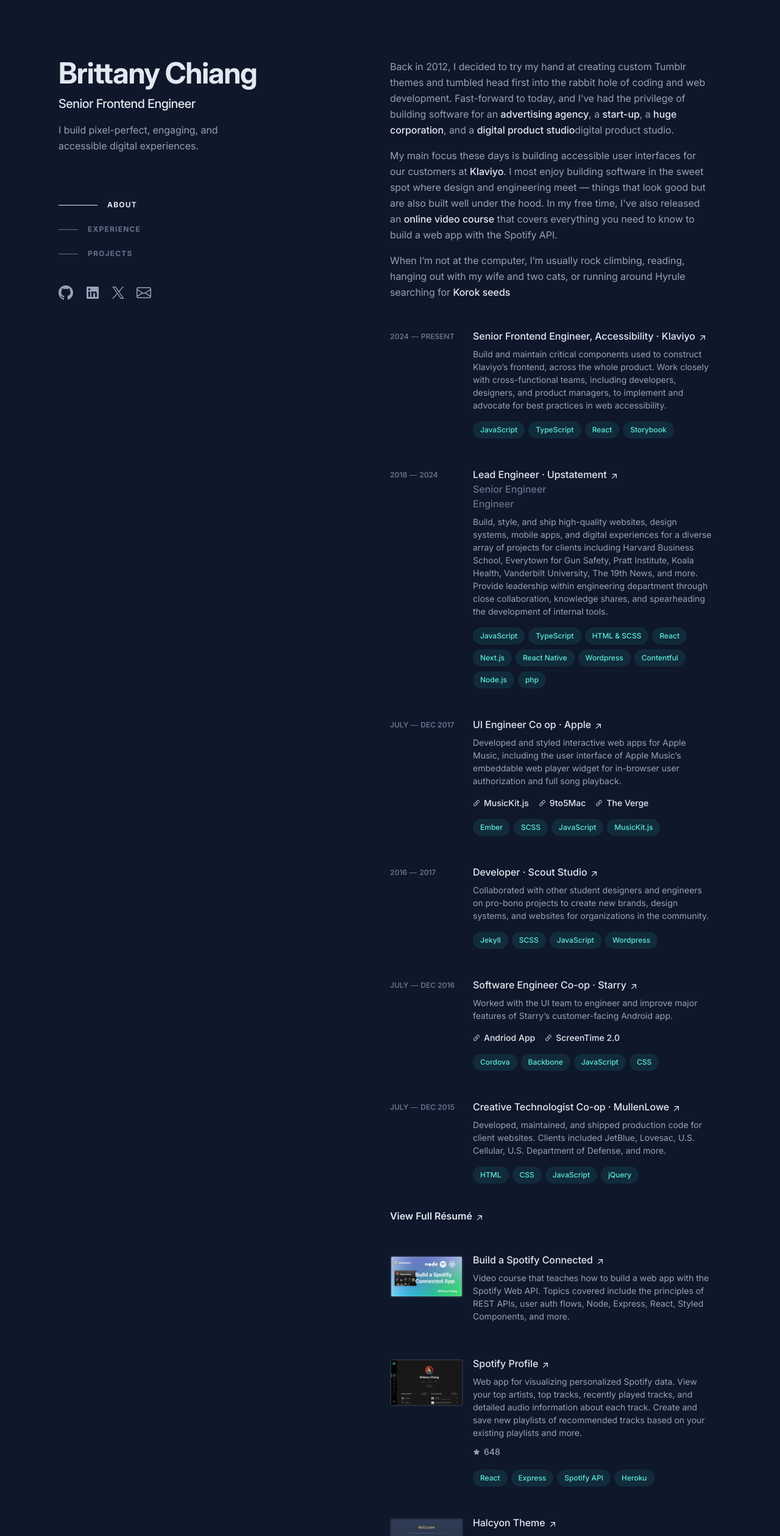
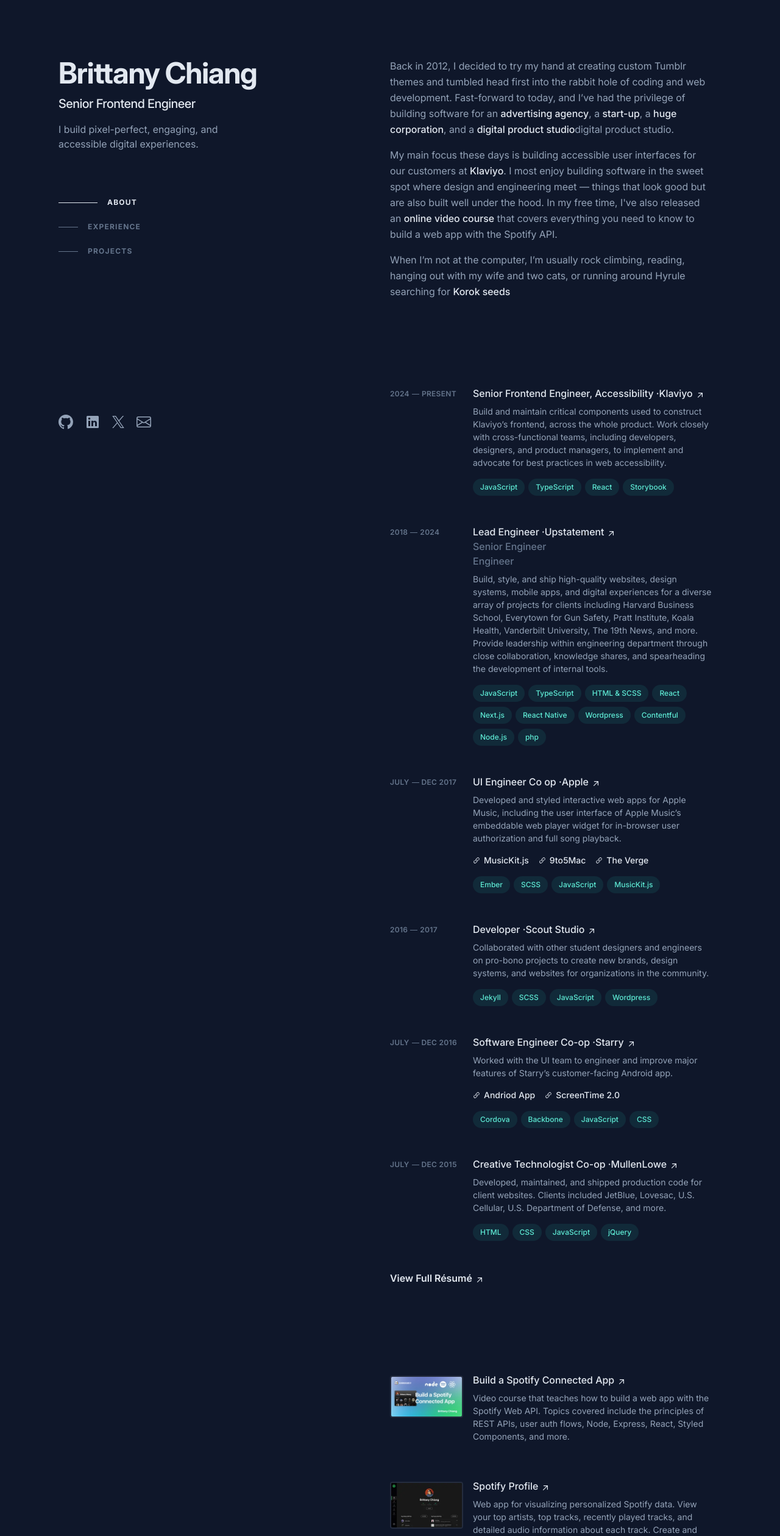
Before and after one commit to kfahad5607/personal-website, a Next.js app: page / in a window 1280 px wide. Shown: the top 2519 px of the page at 61% size. Built offline with nearby package versions, Linux system fonts and the light colour scheme.

Commit message:
Responsive design main page

```diff
--- a/app/page.tsx
+++ b/app/page.tsx
@@ -4,7 +4,7 @@
 import ExperienceSection from "@/components/ExperienceSection";
 import ProjectsSection from "@/components/ProjectsSection";
 
-const socialLinks = [
+const sections = [
   {
     label: "about",
     href: "#about",
@@ -21,34 +21,33 @@
 
 export default function Home() {
   return (
-    <div className="min-h-screen">
-      <div className="flex justify-center gap-4 text-slate-400 px-24">
-        <div className="w-full py-24">
-          <div className="mb-16">
-            <div className="text-5xl font-bold text-slate-200 tracking-tight">
+    <div className="min-h-screen max-w-screen-xl mx-auto px-6 py-12 font-sans md:px-12 md:py-20 lg:px-24 lg:py-0">
+      <div className="lg:flex lg:justify-between lg:gap-4 text-slate-400">
+        <header className="lg:flex lg:flex-col lg:justify-between lg:w-1/2 lg:max-h-screen lg:py-24 lg:sticky lg:top-0">
+          <div>
+            <div>
+              <h1 className="text-4xl font-bold text-slate-200 tracking-tight sm:text-5xl">
                 <a href="/">Brittany Chiang</a>
+              </h1>
+              <h2 className="text-lg font-medium text-slate-200 tracking-tight mt-3 sm:text-xl">
+                Senior Frontend Engineer
+              </h2>
+              <p className="mt-4 max-w-xs leading-normal">
+                I build pixel-perfect, engaging, and accessible digital experiences.
+              </p>
             </div>
-            <div className="text-xl font-medium text-slate-200 tracking-tight mt-3">
-              Senior Frontend Engineer
+            <nav className="mt-16 hidden lg:block" aria-label="In-page jump links">
+              <ul className="w-max">
+                {sections.map((section, sectionIdx) => <li key={section.href}>
+                  <a href={section.href} className={`group flex items-center gap-x-4 py-3 outline-none ${sectionIdx === 0 ? 'active' : ''}`}>
+                    <span className="transition-all h-px w-8 bg-slate-500 group-[.active]:w-16 group-[.active]:bg-slate-200 group-hover:w-16 group-hover:bg-slate-200 group-focus-visible:bg-slate-200 group-focus-visible:w-16"></span>
+                    <span className="transition-colors uppercase text-xs text-slate-500 font-bold tracking-widest group-[.active]:text-slate-200 group-hover:text-slate-200 group-focus-visible:text-slate-200">{section.label}</span>
+                  </a>
+                </li>)}
+              </ul>
+            </nav>
           </div>
-            <div className="mt-4 max-w-xs">
-              I build pixel-perfect, engaging, and accessible digital experiences.
-            </div>
-          </div>
-          <div>
-            <ul>
-              {
-                socialLinks.map((link, linkIdx) => <li key={link.href}>
-                  <a href={link.href} className={`group flex items-center gap-x-4 py-3 outline-none ${linkIdx === 0 ? 'active' : ''}`}>
-                    <span className="transition-all h-px w-8 bg-slate-500 group-[.active]:w-16 group-[.active]:bg-slate-200 group-hover:w-16 group-hover:bg-slate-200 group-focus-visible:bg-slate-200 group-focus-visible:w-16"></span>
-                    <span className="transition-colors uppercase text-xs text-slate-500 font-bold tracking-widest group-[.active]:text-slate-200 group-hover:text-slate-200 group-focus-visible:text-slate-200">{link.label}</span>
-                  </a>
-                </li>)
-              }
-            </ul>
-          </div>
-          <div className="mt-8">
-            <ul className="flex items-center gap-x-5" aria-label="Social Media">
+          <ul className="flex items-center gap-x-5 mt-8" aria-label="Social Media">
             <li>
               <a href="#" className="hover:text-slate-200 transition-colors" target="_blank" rel="noreferrer noopener" aria-label="GitHub (opens in a new tab)" title="Github" >
                 <div className="sr-only">Github</div>
@@ -67,7 +66,6 @@
                 <svg xmlns="http://www.w3.org/2000/svg" viewBox="0 0 1200 1227" fill="none" className="h-5 w-5" aria-hidden="true"><path d="M714.163 519.284L1160.89 0H1055.03L667.137 450.887L357.328 0H0L468.492 681.821L0 1226.37H105.866L515.491 750.218L842.672 1226.37H1200L714.137 519.284H714.163ZM569.165 687.828L521.697 619.934L144.011 79.6944H306.615L611.412 515.685L658.88 583.579L1055.08 1150.3H892.476L569.165 687.854V687.828Z" fill="currentColor"></path></svg>
               </a>
             </li>
-
             <li>
               <a href="#" className="hover:text-slate-200 transition-colors" target="_blank" rel="noreferrer noopener" aria-label="Twitter (opens in a new tab)" title="Twitter" >
                 <div className="sr-only">Twitter</div>
@@ -76,17 +74,15 @@
                 </svg>
               </a>
             </li>
-
           </ul>
-          </div>
-        </div>
-        <div className="w-full py-24">
-          <AboutSection />
-          <ExperienceSection className='mt-10' />
-          <ProjectsSection className="mt-10" />
-          <BlogsSections className="mt-10 mb-20" />
+        </header>
+        <main id="content" className="pt-24 lg:w-1/2 lg:py-24">
+          <AboutSection className="mb-16 scroll-mt-16 md:mb-24 lg:mb-36 lg:scroll-mt-24" />
+          <ExperienceSection className='mb-16 scroll-mt-16 md:mb-24 lg:mb-36 lg:scroll-mt-24' />
+          <ProjectsSection className="mb-16 scroll-mt-16 md:mb-24 lg:mb-36 lg:scroll-mt-24" />
+          <BlogsSections className="mb-16 scroll-mt-16 md:mb-24 lg:mb-36 lg:scroll-mt-24" />
           <AttributionSection />
-        </div>
+        </main>
         <div></div>
       </div>
     </div>
--- a/components/AboutSection.tsx
+++ b/components/AboutSection.tsx
@@ -1,9 +1,17 @@
 import React from 'react'
 import TextLink from './ui/TextLink'
 
-const AboutSection = () => {
+interface Props {
+    className?: string
+}
+
+const AboutSection = ({ className = '' }: Props) => {
     return (
-        <div id="about">
+        <section id="about" className={className} aria-label='About me'>
+            <div className='bg-slate-900/75 backdrop-blur px-6 py-5 -mx-6 mb-4 sticky top-0 md:-mx-12 md:px-12 lg:sr-only lg:relative lg:px-0 lg:py-0 lg:opacity-0'>
+                <h2 className="text-sm font-bold uppercase tracking-widest text-slate-200 lg:sr-only">About</h2>
+            </div>
+            <div>
                 <p className="mb-4">
                     Back in 2012, I decided to try my hand at creating custom Tumblr themes and tumbled head first into the rabbit hole of coding and web development. Fast-forward to today, and I’ve had the privilege of building software for an <TextLink href='https://us.mullenlowe.com/' label='advertising agency' ariaLabel='advertising agency (opens in a new tab)' className='text-slate-200' />, a <TextLink href='https://starry.com/' label='start-up' ariaLabel='start-up (opens in a new tab)' className='text-slate-200' />, a <TextLink href='https://www.apple.com/apple-music/' label='huge corporation' ariaLabel='huge corporation (opens in a new tab)' className='text-slate-200' />, and a <TextLink href='https://upstatement.com/' label='digital product studio' ariaLabel='digital product studio (opens in a new tab)' className='text-slate-200' />digital product studio.
                 </p>
@@ -13,6 +21,7 @@
             #' label='Korok seeds' ariaLabel='Korok seeds (opens in a new tab)' className='text-slate-200' />
                 </p>
             </div>
+        </section>
     )
 }
 
--- a/components/ExperienceSection.tsx
+++ b/components/ExperienceSection.tsx
@@ -106,13 +106,17 @@
 }
 
 const ExperienceSection = ({ className = '' }: Props) => {
-    return (<div id="experience" className={className} >
+    return (<section id="experience" className={className} >
+        <div className='bg-slate-900/75 backdrop-blur px-6 py-5 -mx-6 mb-4 sticky top-0 md:-mx-12 md:px-12 lg:sr-only lg:relative lg:px-0 lg:py-0 lg:opacity-0'>
+            <h2 className="text-sm font-bold uppercase tracking-widest text-slate-200 lg:sr-only">Experience</h2>
+        </div>
+        <div>
             <ol className="group/list">
                 {
-                experiences.map((experience, experienceIdx) => <li key={experienceIdx} className="mt-12">
+                    experiences.map((experience, experienceIdx) => <li key={experienceIdx} className="mb-12">
                         <div className="group relative transition-all grid sm:grid-cols-8 sm:gap-8 md:gap-4 lg:hover:!opacity-100 lg:group-hover/list:opacity-50">
                             <div className="absolute -inset-x-4 -inset-y-4 z-0 hidden rounded-md transition motion-reduce:transition-none lg:-inset-x-6 lg:block lg:group-hover:bg-slate-800/50 lg:group-hover:shadow-[inset_0_1px_0_0_rgba(148,163,184,0.1)] lg:group-hover:drop-shadow-lg"></div>
-                        <header className="z-10 uppercase text-slate-500 text-xs mt-1 font-semibold sm:col-span-2" >
+                            <header className="z-10 uppercase text-slate-500 text-xs tracking-wide font-semibold mt-1 mb-2 sm:col-span-2" >
                                 <span>{experience.startDate}</span>
                                 <span className="inline-block h-px w-3 bg-current align-middle mx-1" ></span>
                                 <span>{experience.endDate}</span>
@@ -122,7 +126,7 @@
                                     {
                                         experience.designations.map((designation, designationIdx) => {
                                             if (designationIdx === 0) return <div key={designationIdx}>
-                                            <TitleWithLink href={experience.company.url} title={`${designation} · ${experience.company.name}`} ariaLabel={`${designation} at ${experience.company.name} (opens in a new tab)`} />
+                                                <TitleWithLink href={experience.company.url} title={`${designation} ·`} subTitle={experience.company.name} ariaLabel={`${designation} at ${experience.company.name} (opens in a new tab)`} />
                                             </div>
 
                                             return <div key={designationIdx}>
@@ -152,10 +156,11 @@
                     </li>)
                 }
             </ol>
-        <div className='mt-10'>
+            <div className='mt-12'>
                 <TitleWithLink className='relative font-semibold text-slate-200' href='/docs/resume.pdf' title='View Full Résumé' ariaLabel='View Full Résumé (opens in a new tab)' />
             </div>
-    </div>)
+        </div>
+    </section>)
 }
 
 export default ExperienceSection
--- a/components/ProjectsSection.tsx
+++ b/components/ProjectsSection.tsx
@@ -12,7 +12,7 @@
 
 const projects = [
     {
-        title: 'Build a Spotify Connected',
+        title: 'Build a Spotify Connected App',
         url: 'https://www.newline.co/courses/build-a-spotify-connected-app',
         thumbnail: {
             url: courseCard,
@@ -74,20 +74,17 @@
 }
 
 const ProjectsSection = ({ className }: Props) => {
-    return <div id="projects" className={className}>
-        <ol className="group/list">
+    return <section id="projects" className={className}>
+        <div className='bg-slate-900/75 backdrop-blur px-6 py-5 -mx-6 mb-4 sticky top-0 md:-mx-12 md:px-12 lg:sr-only lg:relative lg:px-0 lg:py-0 lg:opacity-0'>
+            <h2 className="text-sm font-bold uppercase tracking-widest text-slate-200 lg:sr-only">Projects</h2>
+        </div>
+        <div>
+            <ul className="group/list">
                 {
-                projects.map((project, projectIdx) => <li key={projectIdx} className="mt-12">
-                    <div className="group relative transition-all grid sm:grid-cols-8 sm:gap-8 md:gap-4 lg:hover:!opacity-100 lg:group-hover/list:opacity-50">
+                    projects.map((project, projectIdx) => <li key={projectIdx} className="mb-12">
+                        <div className="group relative transition-all grid gap-4 pb-1 sm:grid-cols-8 sm:gap-8 md:gap-4 lg:hover:!opacity-100 lg:group-hover/list:opacity-50">
                             <div className="absolute -inset-x-4 -inset-y-4 z-0 hidden rounded-md transition motion-reduce:transition-none lg:-inset-x-6 lg:block lg:group-hover:bg-slate-800/50 lg:group-hover:shadow-[inset_0_1px_0_0_rgba(148,163,184,0.1)] lg:group-hover:drop-shadow-lg"></div>
-                        <div className='sm:col-span-2'>
-                            <Image
-                                className='rounded border-2 border-slate-200/10 transition group-hover:border-slate-200/30 sm:order-1 sm:col-span-2 sm:translate-y-1'
-                                src={project.thumbnail.url}
-                                alt={project.thumbnail.altText}
-                            />
-                        </div>
-                        <div className="z-10 sm:col-span-6">
+                            <div className="z-10 sm:col-span-6 sm:order-2">
                                 <h3 className="font-medium leading-snug text-slate-200">
                                     <TitleWithLink href={project.url} title={project.title} ariaLabel={`${project.title} (opens in a new tab)`} />
                                 </h3>
@@ -105,11 +102,18 @@
                                     </li>)}
                                 </ul>
                             </div>
+                            <Image
+                                className='rounded border-2 border-slate-200/10 transition group-hover:border-slate-200/30 sm:col-span-2 sm:translate-y-1 sm:order-1 '
+                                src={project.thumbnail.url}
+                                alt={project.thumbnail.altText}
+                                width={200}
+                                height={48}
+                            />
                         </div>
                     </li>)
                 }
-        </ol>
-        <div className="mt-10">
+            </ul>
+            <div className="mt-12">
                 <a href='/archive' className={`group font-semibold text-slate-200`} rel="noreferrer noopener" aria-label='View Full Project Archive'>
                     <span className='border-b border-solid border-transparent pb-px group-hover:border-teal-300 group-focus-visible:border-teal-300 transition motion-reduce:transition-none'>
                         View Full Project Archive
@@ -120,6 +124,7 @@
                 </a>
             </div>
         </div>
+    </section>
 }
 
 export default ProjectsSection
--- a/components/ui/TitleWithLink.tsx
+++ b/components/ui/TitleWithLink.tsx
@@ -5,16 +5,18 @@
     href: string,
     ariaLabel: string,
     title: string,
+    subTitle?: string,
     className?: string
 }
 
-const TitleWithLink = ({ href, title, ariaLabel, className = '' }: Props) => {
+const TitleWithLink = ({ href, title, subTitle, ariaLabel, className = '' }: Props) => {
     return (
-        <a href={href} className={`group/link hover:text-teal-300 focus-visible:text-teal-300 ${className}`} target="_blank" rel="noreferrer noopener" aria-label={ariaLabel}>
+        <a href={href} className={`group/link inline-flex items-baseline leading-tight hover:text-teal-300 focus-visible:text-teal-300 ${className}`} target="_blank" rel="noreferrer noopener" aria-label={ariaLabel}>
             <span className="absolute -inset-x-4 -inset-y-2.5 hidden rounded md:-inset-x-6 md:-inset-y-4 lg:block"></span>
             <span>
                 {title}
                 <span className="inline-block">
+                    {subTitle || ''}
                     <ExternalLinkIcon className='transition-transform motion-reduce:transition-none group-hover/link:-translate-y-1 group-hover/link:translate-x-1 group-focus-visible/link:-translate-y-1 group-focus-visible/link:translate-x-1' />
                 </span>
             </span>
```
Also changed, not shown: components/BlogsSections.tsx (+14 -9 lines). Lines whose indentation alone changed are shown as unchanged.
